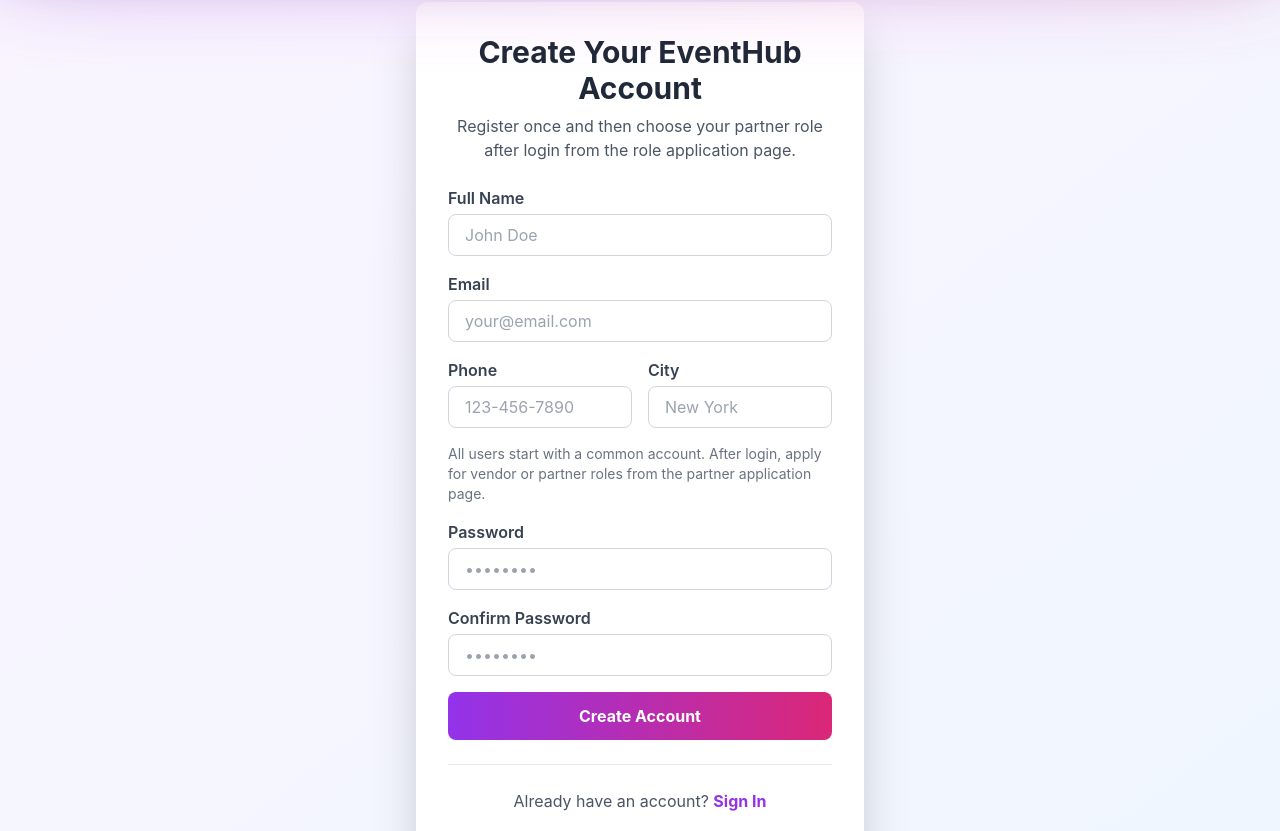
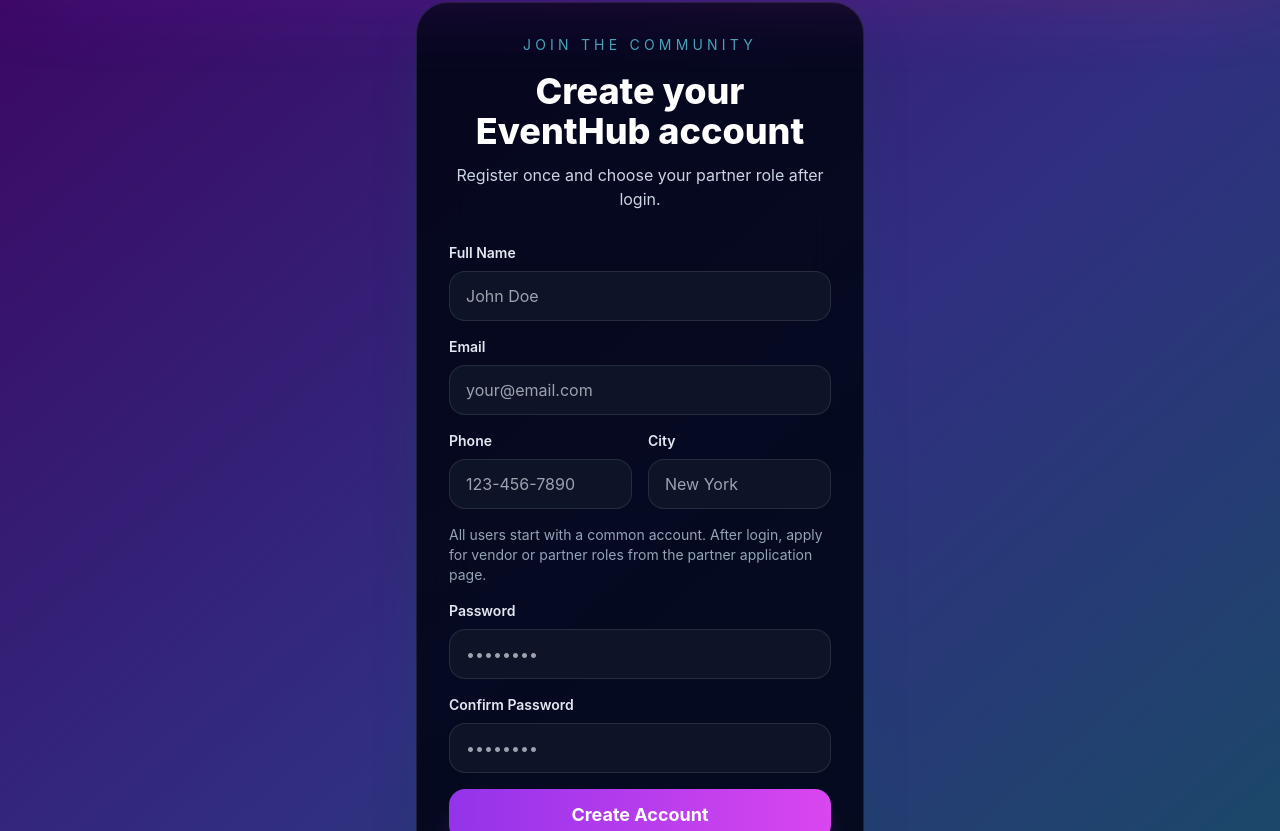
Before and after one commit to vishwa31-tech/credit-frontend, a React (Create React App) app: page /signup in a window 1280 px wide. Shown: the part 229-1060 px from the top of the page. Built offline with nearby package versions, Linux system fonts and the light colour scheme; the HTML template or start-up script is replaced by a standard one.

Commit message:
colour fix

```diff
--- a/src/components/Navbar.js
+++ b/src/components/Navbar.js
@@ -49,7 +49,7 @@
   };
 
   return (
-    <nav className="relative sticky top-0 z-50">
+    <nav className="sticky top-0 z-50">
       <div className="absolute inset-x-0 top-0 h-40 bg-gradient-to-r from-purple-700 via-fuchsia-600 to-pink-500 blur-3xl opacity-80" />
       <div className="relative border-b border-white/10 bg-slate-950/10 backdrop-blur-xl shadow-2xl">
         <div className="max-w-7xl mx-auto px-4 py-4 flex flex-col gap-4 lg:gap-6">
--- a/src/pages/Businesses.js
+++ b/src/pages/Businesses.js
@@ -1,6 +1,8 @@
 import React, { useState, useEffect } from 'react';
 import { Link } from 'react-router-dom';
 import { businessService } from '../services/api';
+
+const categories = ['', 'catering', 'photography', 'venue', 'decoration'];
 
 export default function Businesses() {
   const [businesses, setBusinesses] = useState([]);
@@ -17,16 +19,23 @@
   const filtered = category ? businesses.filter(b => b.category === category) : businesses;
 
   return (
-    <div className="min-h-screen bg-gradient-to-b from-cyan-100 via-white to-slate-100 text-slate-900">
-      <div className="max-w-6xl mx-auto px-4 py-16">
-        <div className="rounded-[2rem] bg-white/90 p-10 shadow-2xl shadow-cyan-200/40 backdrop-blur-xl">
-          <p className="text-sm uppercase tracking-[0.3em] text-cyan-700 font-bold">Creative service partners</p>
-          <h1 className="mt-6 text-5xl font-extrabold">Find beautiful vendors for every celebration</h1>
-          <p className="mt-4 max-w-2xl text-lg text-slate-600">Tap into premium catering, photography, venues and décor teams that bring your vision to life.</p>
+    <div className="min-h-screen bg-gradient-to-b from-slate-950 via-cyan-900 to-slate-100 text-slate-900">
+      <div className="relative overflow-hidden">
+        <div className="absolute left-0 top-24 h-72 w-72 rounded-full bg-cyan-500/20 blur-3xl" />
+        <div className="absolute right-0 top-10 h-96 w-96 rounded-full bg-violet-500/10 blur-3xl" />
+
+        <div className="relative max-w-6xl mx-auto px-4 py-16">
+          <div className="rounded-[2rem] border border-white/10 bg-gradient-to-r from-cyan-500 via-sky-500 to-indigo-600 p-10 shadow-2xl shadow-cyan-900/30 text-white">
+            <p className="text-sm uppercase tracking-[0.3em] text-cyan-100 font-bold">Creative service partners</p>
+            <h1 className="mt-6 text-5xl font-extrabold">Find beautiful vendors for every celebration</h1>
+            <p className="mt-4 max-w-2xl text-lg text-cyan-100/90">Tap into premium catering, photography, venues and décor teams that bring your vision to life.</p>
+          </div>
         </div>
+      </div>
 
+      <div className="max-w-6xl mx-auto px-4 pb-16">
         <div className="mt-10 flex flex-wrap gap-3">
-          {['', 'catering', 'photography', 'venue', 'decoration'].map(cat => {
+          {categories.map(cat => {
             const selected = category === cat;
             return (
               <button
--- a/src/pages/Signup.js
+++ b/src/pages/Signup.js
@@ -63,99 +63,100 @@
   };
 
   return (
-    <div className="min-h-screen bg-gradient-to-br from-purple-50 to-blue-50 flex items-center justify-center px-4 py-12">
-      <div className="w-full max-w-md bg-white rounded-xl shadow-2xl p-8">
-        <h1 className="text-3xl font-bold text-gray-800 mb-2 text-center">
-          Create Your EventHub Account
-        </h1>
-        <p className="text-gray-600 text-center mb-6">Register once and then choose your partner role after login from the role application page.</p>
+    <div className="min-h-screen bg-gradient-to-br from-purple-950 via-indigo-900 to-cyan-900 flex items-center justify-center px-4 py-12 text-white">
+      <div className="w-full max-w-md rounded-[2rem] border border-white/10 bg-slate-950/90 p-8 shadow-2xl shadow-cyan-900/40 backdrop-blur-xl">
+        <div className="text-center mb-8">
+          <p className="text-sm uppercase tracking-[0.3em] text-cyan-300/70">Join the community</p>
+          <h1 className="mt-4 text-4xl font-extrabold">Create your EventHub account</h1>
+          <p className="mt-3 text-slate-300">Register once and choose your partner role after login.</p>
+        </div>
 
         {error && (
-          <div className="bg-red-100 text-red-800 p-4 rounded-lg mb-6">
+          <div className="bg-rose-100 text-rose-900 p-4 rounded-2xl mb-6">
             {error}
           </div>
         )}
 
         <form onSubmit={handleSubmit} className="space-y-4">
           <div>
-            <label className="block text-gray-700 font-semibold mb-1">Full Name</label>
+            <label className="block text-sm font-semibold text-slate-200 mb-2">Full Name</label>
             <input
               type="text"
               name="name"
               value={formData.name}
               onChange={handleChange}
               required
-              className="w-full px-4 py-2 border border-gray-300 rounded-lg focus:outline-none focus:ring-2 focus:ring-purple-500"
+              className="w-full rounded-2xl border border-white/10 bg-slate-900/90 px-4 py-3 text-white outline-none focus:border-cyan-400 focus:ring-2 focus:ring-cyan-400/25"
               placeholder="John Doe"
             />
           </div>
 
           <div>
-            <label className="block text-gray-700 font-semibold mb-1">Email</label>
+            <label className="block text-sm font-semibold text-slate-200 mb-2">Email</label>
             <input
               type="email"
               name="email"
               value={formData.email}
               onChange={handleChange}
               required
-              className="w-full px-4 py-2 border border-gray-300 rounded-lg focus:outline-none focus:ring-2 focus:ring-purple-500"
+              className="w-full rounded-2xl border border-white/10 bg-slate-900/90 px-4 py-3 text-white outline-none focus:border-cyan-400 focus:ring-2 focus:ring-cyan-400/25"
               placeholder="your@email.com"
             />
           </div>
 
           <div className="grid grid-cols-2 gap-4">
             <div>
-              <label className="block text-gray-700 font-semibold mb-1">Phone</label>
+              <label className="block text-sm font-semibold text-slate-200 mb-2">Phone</label>
               <input
                 type="tel"
                 name="phone"
                 value={formData.phone}
                 onChange={handleChange}
-                className="w-full px-4 py-2 border border-gray-300 rounded-lg focus:outline-none focus:ring-2 focus:ring-purple-500"
+                className="w-full rounded-2xl border border-white/10 bg-slate-900/90 px-4 py-3 text-white outline-none focus:border-cyan-400 focus:ring-2 focus:ring-cyan-400/25"
                 placeholder="123-456-7890"
               />
             </div>
             <div>
-              <label className="block text-gray-700 font-semibold mb-1">City</label>
+              <label className="block text-sm font-semibold text-slate-200 mb-2">City</label>
               <input
                 type="text"
                 name="city"
                 value={formData.city}
                 onChange={handleChange}
-                className="w-full px-4 py-2 border border-gray-300 rounded-lg focus:outline-none focus:ring-2 focus:ring-purple-500"
+                className="w-full rounded-2xl border border-white/10 bg-slate-900/90 px-4 py-3 text-white outline-none focus:border-cyan-400 focus:ring-2 focus:ring-cyan-400/25"
                 placeholder="New York"
               />
             </div>
           </div>
 
           <div>
-            <p className="text-sm text-gray-500 mt-2">
+            <p className="text-sm text-slate-400 mt-2">
               All users start with a common account. After login, apply for vendor or partner roles from the partner application page.
             </p>
           </div>
 
           <div>
-            <label className="block text-gray-700 font-semibold mb-1">Password</label>
+            <label className="block text-sm font-semibold text-slate-200 mb-2">Password</label>
             <input
               type="password"
               name="password"
               value={formData.password}
               onChange={handleChange}
               required
-              className="w-full px-4 py-2 border border-gray-300 rounded-lg focus:outline-none focus:ring-2 focus:ring-purple-500"
+              className="w-full rounded-2xl border border-white/10 bg-slate-900/90 px-4 py-3 text-white outline-none focus:border-cyan-400 focus:ring-2 focus:ring-cyan-400/25"
               placeholder="••••••••"
             />
           </div>
 
           <div>
-            <label className="block text-gray-700 font-semibold mb-1">Confirm Password</label>
+            <label className="block text-sm font-semibold text-slate-200 mb-2">Confirm Password</label>
             <input
               type="password"
               name="confirmPassword"
               value={formData.confirmPassword}
               onChange={handleChange}
               required
-              className="w-full px-4 py-2 border border-gray-300 rounded-lg focus:outline-none focus:ring-2 focus:ring-purple-500"
+              className="w-full rounded-2xl border border-white/10 bg-slate-900/90 px-4 py-3 text-white outline-none focus:border-cyan-400 focus:ring-2 focus:ring-cyan-400/25"
               placeholder="••••••••"
             />
           </div>
@@ -163,16 +164,16 @@
           <button
             type="submit"
             disabled={loading}
-            className="w-full bg-gradient-to-r from-purple-600 to-pink-600 text-white py-3 rounded-lg font-bold hover:opacity-90 transition disabled:opacity-50 mt-6"
+            className="w-full rounded-2xl bg-gradient-to-r from-purple-600 to-fuchsia-500 px-6 py-3 text-lg font-bold text-white shadow-xl shadow-fuchsia-500/20 transition hover:opacity-90 disabled:opacity-50 mt-6"
           >
             {loading ? 'Creating Account...' : 'Create Account'}
           </button>
         </form>
 
-        <div className="mt-6 pt-6 border-t border-gray-200">
-          <p className="text-gray-600 text-center">
+        <div className="mt-6 pt-6 border-t border-white/10 text-center">
+          <p className="text-slate-300">
             Already have an account?{' '}
-            <Link to="/login" className="text-purple-600 font-bold hover:text-purple-700">
+            <Link to="/login" className="text-cyan-300 font-bold hover:text-cyan-100">
               Sign In
             </Link>
           </p>
@@ -180,7 +181,7 @@
 
         <button
           onClick={() => navigate('/')}
-          className="w-full mt-4 text-gray-600 hover:text-gray-800 font-semibold"
+          className="w-full mt-6 rounded-2xl border border-white/10 bg-white/5 py-3 text-sm font-semibold text-cyan-200 hover:bg-white/10 transition"
         >
           ← Back to Home
         </button>
```
Also changed, not shown: src/pages/Events.js (+11 -8 lines), src/pages/Jobs.js (+28 -14 lines), src/pages/Login.js (+18 -15 lines), src/pages/News.js (+21 -8 lines).
